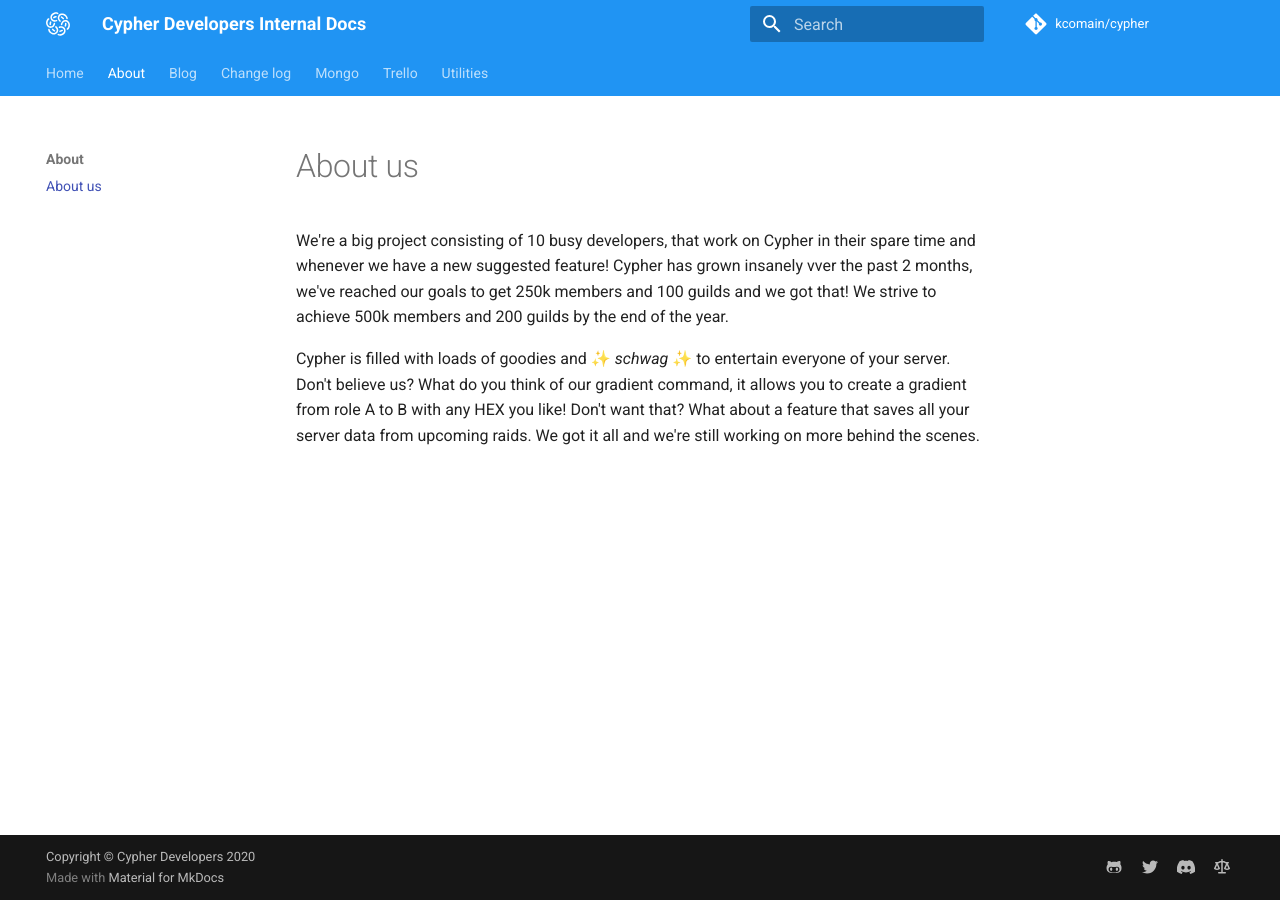
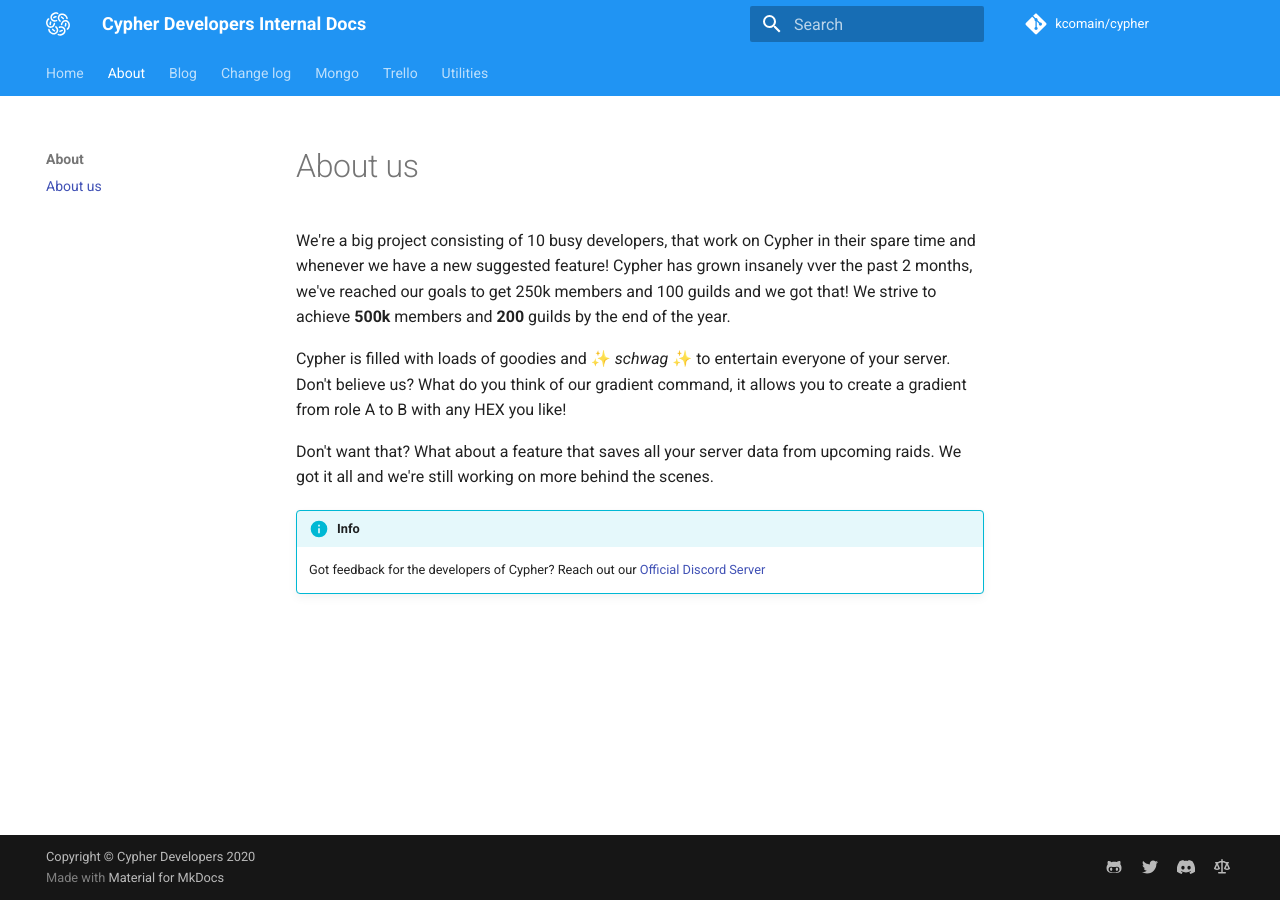
Before and after one commit to kcomain/cypher, an MkDocs documentation site: the page built from docs/about/index.md, in a window 1280 px wide. Built offline with MkDocs 1.6.1 and Material for MkDocs 9.7.7, drawn with Linux system fonts in a browser that asks for light colours; comment, search, counter and statistics services are not loaded.

Commit message:
Update index.md

```diff
--- a/docs/about/index.md
+++ b/docs/about/index.md
@@ -1,5 +1,10 @@
 # About us
 
-We're a big project consisting of 10 busy developers, that work on Cypher in their spare time and whenever we have a new suggested feature! Cypher has grown insanely vver the past 2 months, we've reached our goals to get 250k members and 100 guilds and we got that! We strive to achieve 500k members and 200 guilds by the end of the year.
+We're a big project consisting of 10 busy developers, that work on Cypher in their spare time and whenever we have a new suggested feature! Cypher has grown insanely vver the past 2 months, we've reached our goals to get 250k members and 100 guilds and we got that! We strive to achieve **500k** members and **200** guilds by the end of the year.
 
-Cypher is filled with loads of goodies and ✨ *schwag* ✨ to entertain everyone of your server. Don't believe us? What do you think of our gradient command, it allows you to create a gradient from role A to B with any HEX you like! Don't want that? What about a feature that saves all your server data from upcoming raids. We got it all and we're still working on more behind the scenes.
+Cypher is filled with loads of goodies and ✨ *schwag* ✨ to entertain everyone of your server. Don't believe us? What do you think of our gradient command, it allows you to create a gradient from role A to B with any HEX you like!
+
+Don't want that? What about a feature that saves all your server data from upcoming raids. We got it all and we're still working on more behind the scenes.
+
+!!! info
+    Got feedback for the developers of Cypher? Reach out our [Official Discord Server](https://discord.gg/JxUMeHq)
```
